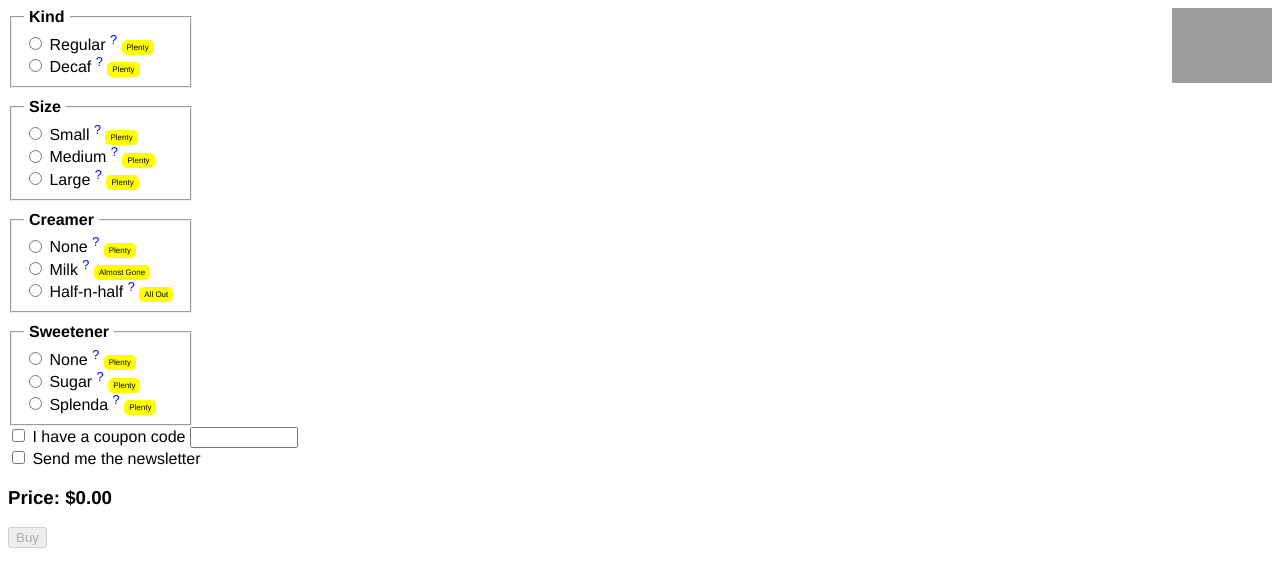
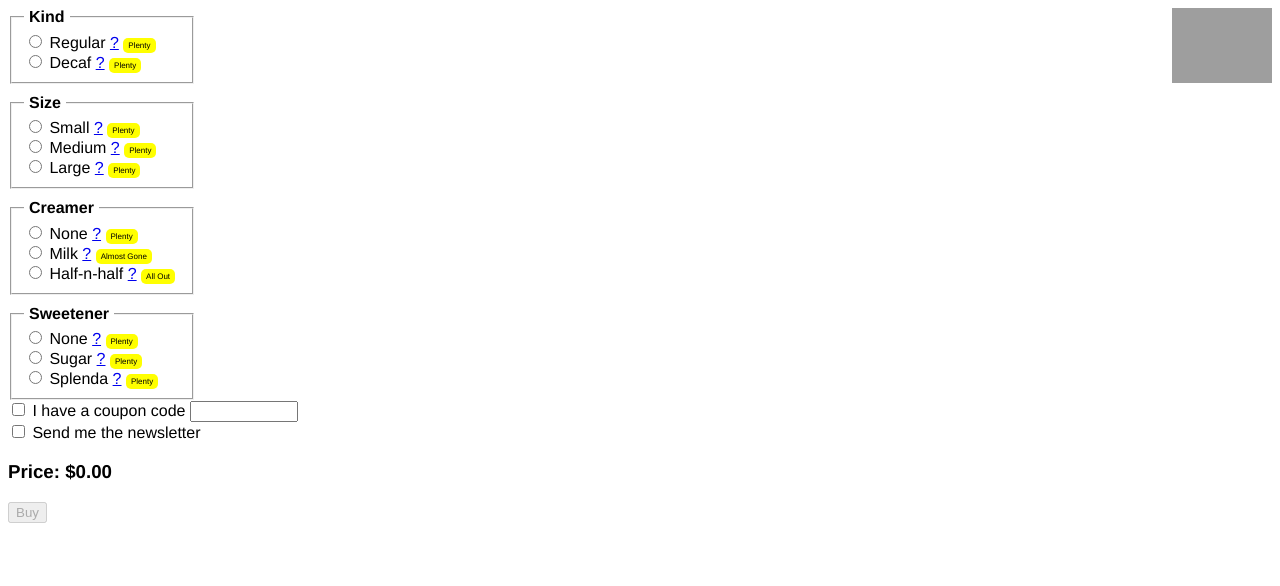
Before and after one commit to antislice/CoffeeVendingMachine, a website: page app/index.html in a window 1280 px wide. Drawn offline with nearby package versions, Linux system fonts and the light colour scheme; files that its build step writes are made by us from their sources; grey boxes are pictures that could not be loaded.

Commit message:
Implementing a directive that makes use of most of what's in the "Introduction to Directives" chapter in the AngularJS book.

```diff
--- a/app/index.html
+++ b/app/index.html
@@ -24,12 +24,8 @@
                ng-change="calculatePrice()"
                required>
         {{option.name}}
-        <a ng-href="https://www.google.com/search?q={{option.name}}" target="_blank" class="help">?</a>
-        <span ng-switch on="option.availability">
-          <span ng-switch-when="none" class="availability">All Out</span>
-          <span ng-switch-when="low" class="availability">Almost Gone</span>
-          <span ng-switch-default class="availability">Plenty</span>
-        </span>
+        <a ng-href="https://www.google.com/search?q={{option.name}}" target="_blank" ng-class="{help: someExpression, otherClass: hasCoupon}">?</a>
+        <span cv-availability availability="{{option.availability}}">foo</span>
       </label>
     </fieldset>
   </div>
@@ -40,6 +36,14 @@
   <button type="submit" ng-disabled="coffeeVendingMachineForm.$invalid">Buy</button>
   <button type="reset" ng-if="coffeeVendingMachineForm.$valid">Cancel</button>
 </form>
+
+<script type="text/ng-template" id="availability.html">
+  <span ng-switch on="availability">
+      <span ng-switch-when="none" class="availability">All Out</span>
+      <span ng-switch-when="low" class="availability">Almost Gone</span>
+      <span ng-switch-default class="availability">Plenty</span>
+  </span>
+</script>
 
 <!-- build:js scripts/vendor.js -->
 <!-- bower:js -->
--- a/app/scripts/main.js
+++ b/app/scripts/main.js
@@ -1,5 +1,16 @@
 angular
   .module('CoffeeVendingMachineModule', [])
+  .directive('cvAvailability', function () {
+    "use strict";
+    return {
+      restrict: 'A',
+      templateUrl: 'availability.html',
+      replace: true,
+      scope: {
+        availability: '@'
+      }
+    };
+  })
   .controller('CoffeeVendingMachineController', function ($scope) {
     "use strict";
     $scope.categories = [
```
